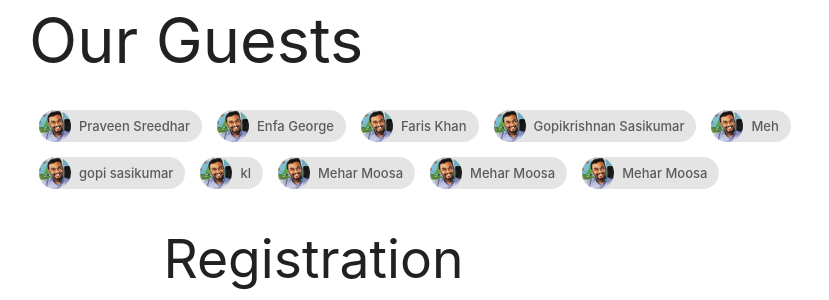
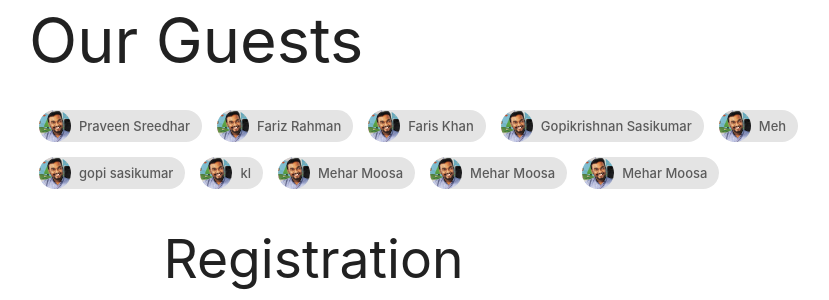
Before and after one commit to iedccoet/aifestregistration, a PHP site: page / in a window 1280 px wide. Shown: the part 836-1136 px from the top of the page, without its empty margins (163-992 px from the left). Run offline with PHP 8.4, Linux system fonts and the light colour scheme; some libraries are stand-ins or nearby versions.

Commit message:
test commit to see if thhe deployment is working fine

```diff
--- a/index.php
+++ b/index.php
@@ -45,7 +45,7 @@
                 </a>
                 <div class="chip">
                         <img src="./img/meharmoosa.jpg" alt="Contact Person">
-                        Enfa George
+                        Fariz Rahman
                 </div>
                 <div class="chip">
                         <img src="./img/meharmoosa.jpg" alt="Contact Person">
```
